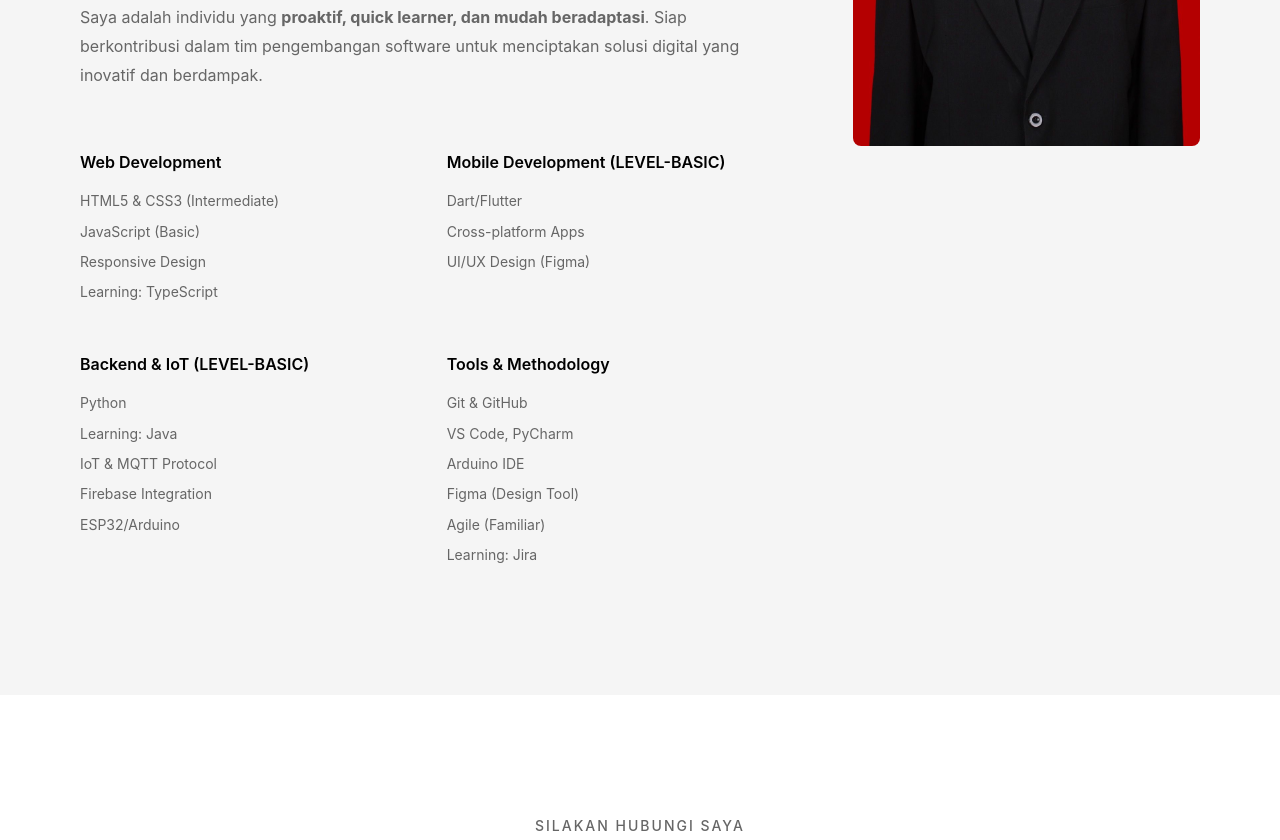
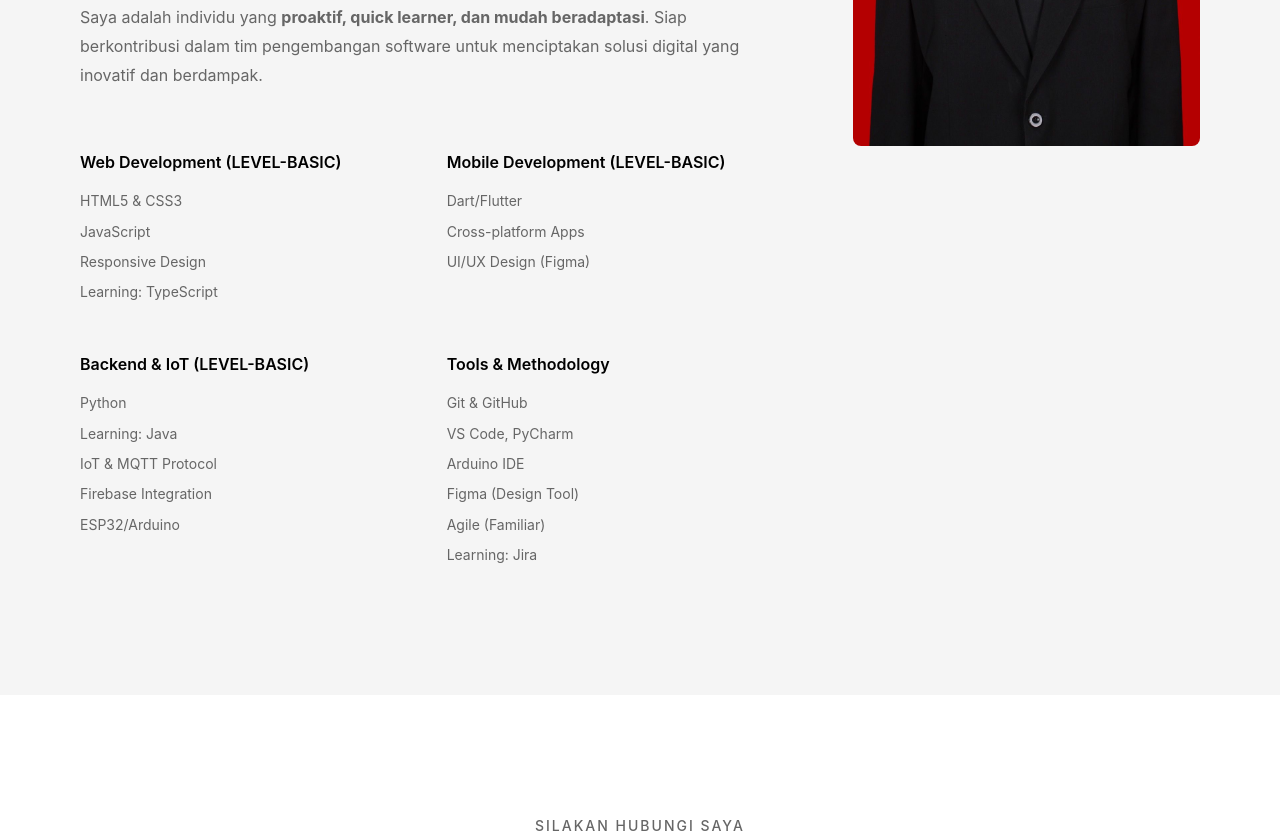
Before and after one commit to devSayed-spec/portfolio, a plain HTML site: page index.html in a window 1280 px wide. Shown: the part 4472-5312 px from the top of the page. Drawn offline with Linux system fonts and the light colour scheme.

Commit message:
fix terakhir

```diff
--- a/index.html
+++ b/index.html
@@ -176,10 +176,10 @@
                 <p>Saya adalah individu yang <strong>proaktif, quick learner, dan mudah beradaptasi</strong>. Siap berkontribusi dalam tim pengembangan software untuk menciptakan solusi digital yang inovatif dan berdampak.</p>
                     <div class="skills-grid">
                         <div class="skill-category">
-                            <h4>Web Development</h4>
+                            <h4>Web Development (LEVEL-BASIC)</h4>
                             <ul>
-                                <li>HTML5 & CSS3 (Intermediate)</li>
-                                <li>JavaScript (Basic)</li>
+                                <li>HTML5 & CSS3</li>
+                                <li>JavaScript</li>
                                 <li>Responsive Design</li>
                                 <li>Learning: TypeScript</li>
                             </ul>
@@ -263,7 +263,7 @@
     <!-- Footer -->
     <footer class="footer">
         <div class="container">
-            <p>© 2025 Sayed Furqan. Designed & Built with passion.</p>
+            <p>© 2025 Sayed Furqan. Dirancang dan dibangun dengan penuh semangat.</p>
         </div>
     </footer>
 
```
